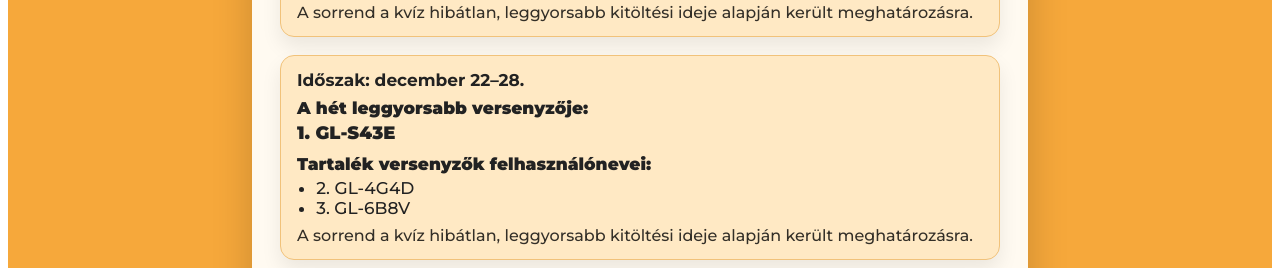
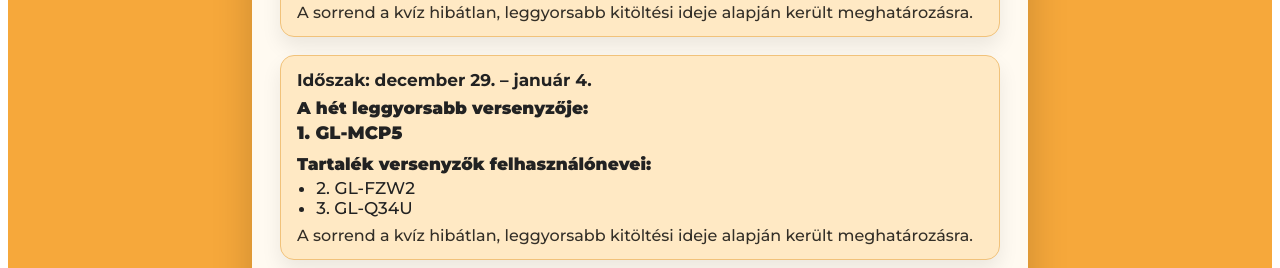
Before and after one commit to Runnerrander/grandlucky-quiz, a Next.js app: page /weekly in a window 1280 px wide. Shown: the part 1339-1607 px from the top of the page. Built offline with nearby package versions, Linux system fonts and the light colour scheme.

Commit message:
Update weekly results (Dec 29–Jan 4)

```diff
--- a/pages/weekly.js
+++ b/pages/weekly.js
@@ -60,11 +60,11 @@ export default function WeeklyFastestPage() {
             "A sorrend a kvíz hibátlan, leggyorsabb kitöltési ideje alapján került meghatározásra.",
         },
         {
-          weekLabel: "Időszak: december 22–28.",
+          weekLabel: "Időszak: december 29. – január 4.",
           fastestTitle: "A hét leggyorsabb versenyzője:",
-          fastestUser: "1. GL-S43E",
+          fastestUser: "1. GL-MCP5",
           backupsTitle: "Tartalék versenyzők felhasználónevei:",
-          backupsUsers: ["2. GL-4G4D", "3. GL-6B8V"],
+          backupsUsers: ["2. GL-FZW2", "3. GL-Q34U"],
           note:
             "A sorrend a kvíz hibátlan, leggyorsabb kitöltési ideje alapján került meghatározásra.",
         },
@@ -126,11 +126,11 @@ export default function WeeklyFastestPage() {
             "The order is based on the fastest perfect completion time of the trivia quiz.",
         },
         {
-          weekLabel: "Period: Dec. 22–28",
+          weekLabel: "Period: Dec. 29 – Jan. 4",
           fastestTitle: "Fastest contestant of the week:",
-          fastestUser: "1. GL-S43E",
+          fastestUser: "1. GL-MCP5",
           backupsTitle: "Usernames of the backup contestants:",
-          backupsUsers: ["2. GL-4G4D", "3. GL-6B8V"],
+          backupsUsers: ["2. GL-FZW2", "3. GL-Q34U"],
           note:
             "The order is based on the fastest perfect completion time of the trivia quiz.",
         },
```
